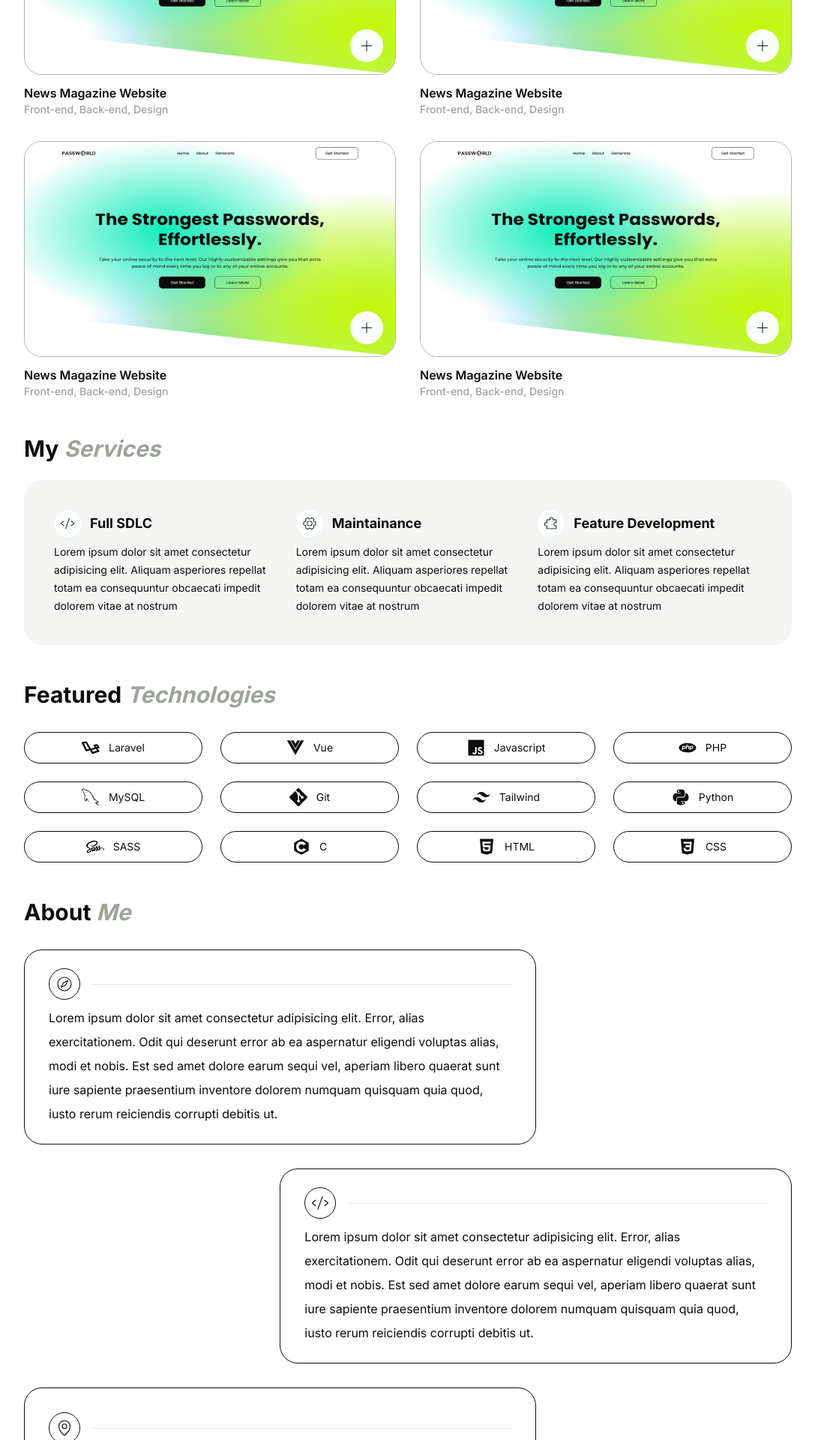
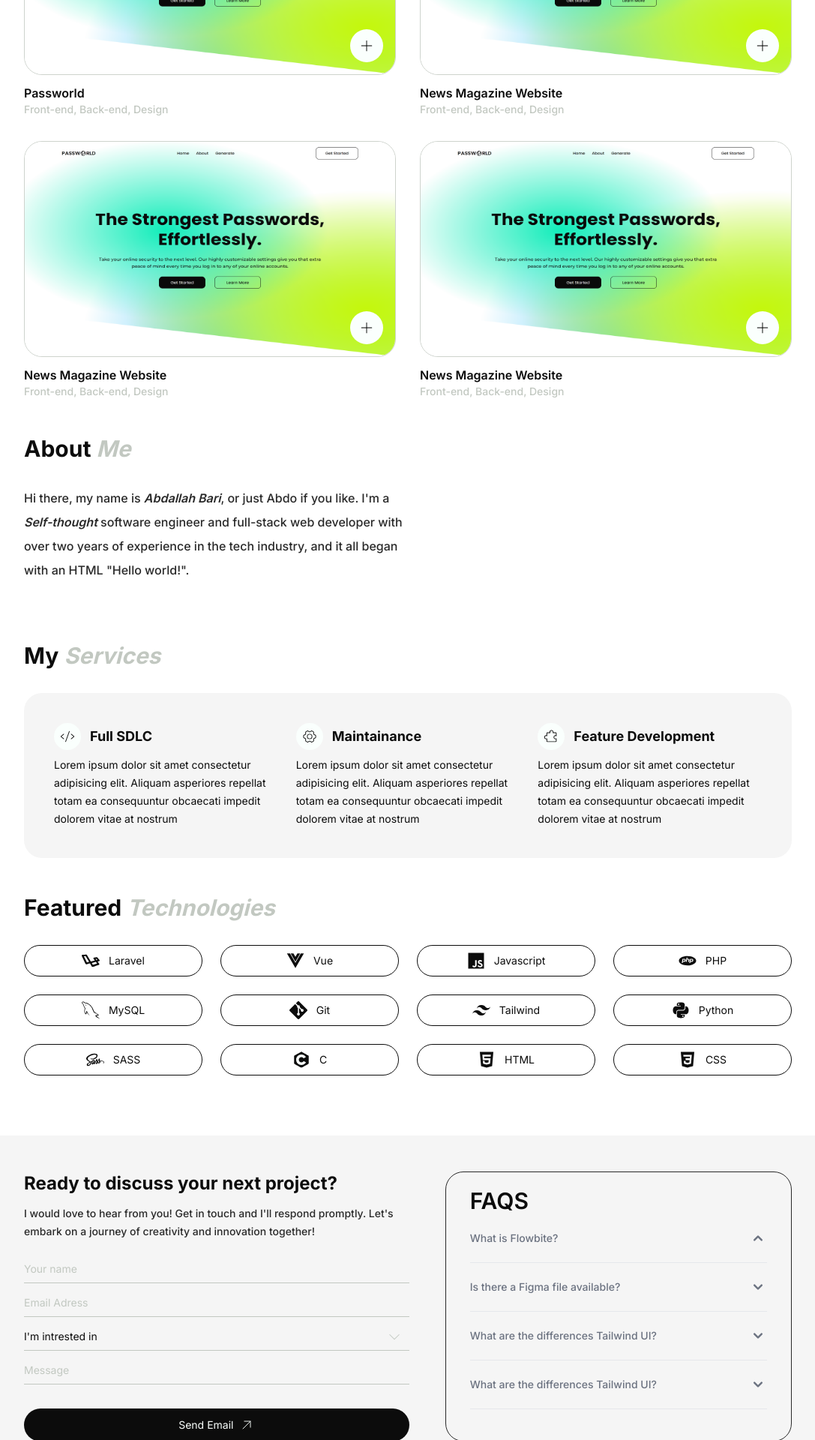
Before and after one commit to Abdallah01win/Portfolio, a Vue app: page / in a window 1280 px wide. Shown: the part 860-2780 px from the top of the page at 75% size, without its empty margins (96-1183 px from the left). Built offline with nearby package versions, Linux system fonts and the light colour scheme.

Commit message:
restyling contact, about and footer  and initial copy

```diff
--- a/src/components/AboutMe.vue
+++ b/src/components/AboutMe.vue
@@ -10,7 +10,7 @@
       <span>About </span>
       <span class="text-myGray-500 italic">Me</span>
     </h2>
-    <div class="grid grid-cols-3 gap-y-8">
+    <!-- <div class="grid grid-cols-3 gap-y-8">
       <div class="rounded-3xl border border-myDark-100 px-8 py-6 col-span-2">
         <div class="flex items-center gap-x-4 mb-2">
           <div class="p-2 border border-myDark-100 rounded-full w-fit">
@@ -18,8 +18,7 @@
           </div>
           <hr class="w-full" />
         </div>
-        <p class="leading-8 font-normal text-base">
-          <!-- English and relizing i love tech and giving up the masters -->
+        <p class="leading-8 font-normal text-base text-myDark-400">
           Lorem ipsum dolor sit amet consectetur adipisicing elit. Error, alias
           exercitationem. Odit qui deserunt error ab ea aspernatur eligendi
           voluptas alias, modi et nobis. Est sed amet dolore earum sequi vel,
@@ -37,8 +36,7 @@
           </div>
           <hr class="w-full" />
         </div>
-        <p class="leading-8 font-normal text-base">
-          <!-- The strugel and journy to learn  -->
+        <p class="leading-8 font-normal text-base text-myDark-400">
           Lorem ipsum dolor sit amet consectetur adipisicing elit. Error, alias
           exercitationem. Odit qui deserunt error ab ea aspernatur eligendi
           voluptas alias, modi et nobis. Est sed amet dolore earum sequi vel,
@@ -56,8 +54,7 @@
           </div>
           <hr class="w-full" />
         </div>
-        <p class="leading-8 font-normal text-base">
-          <!-- The present and idk what else -->
+        <p class="leading-8 font-normal text-base text-myDark-400">
           Lorem ipsum dolor sit amet consectetur adipisicing elit. Error, alias
           exercitationem. Odit qui deserunt error ab ea aspernatur eligendi
           voluptas alias, modi et nobis. Est sed amet dolore earum sequi vel,
@@ -75,8 +72,7 @@
           </div>
           <hr class="w-full" />
         </div>
-        <p class="leading-8 font-normal text-base">
-          <!-- The future vision and how you want to grow as dev -->
+        <p class="leading-8 font-normal text-base text-myDark-400">
           Lorem ipsum dolor sit amet consectetur adipisicing elit. Error, alias
           exercitationem. Odit qui deserunt error ab ea aspernatur eligendi
           voluptas alias, modi et nobis. Est sed amet dolore earum sequi vel,
@@ -85,6 +81,16 @@
           debitis ut.
         </p>
       </div>
+    </div> -->
+    <div class="grid grid-cols-2">
+      <div>
+        <p class="leading-8 text-base text-myDark-400">
+          Hi there, my name is <span class="italic font-semibold">Abdallah Bari</span>, or just Abdo if you like. I'm a <span class="italic font-semibold">Self-thought</span> software engineer and full-stack web developer with over two years of experience in the tech industry, and it all began with an HTML "Hello world!".
+        </p>
+      </div>
+
+      <div>
+      </div>
     </div>
   </section>
 </template>
--- a/src/components/Contact.vue
+++ b/src/components/Contact.vue
@@ -3,50 +3,43 @@
 import FAQSection from "./FAQSection.vue";
 </script>
 <template>
-  <section class="xl:max-w-[1024px] mx-auto my-12 grid grid-cols-2 gap-x-8">
-<div class="">
-  <div>
-    <h2 class="text-3xl font-semibold mb-3">Feel free to ask anything</h2>
-    <p class="leading-relaxed">Lorem ipsum dolor sit amet consectetur adipisicing elit. Perferendis voluptatibus fugit aperiam dolores veniam quos hic nobis eveniet at quae.</p>
-  </div>
-  <FAQSection />
-</div>
-    <div class="bg-myGray-600 p-10 rounded-3xl">
-      <div class="mb-4">
-        <!-- <h2 class="text-5xl font-bold mb-3">Have an Idea? I got the skills.</h2>
-        <p class="leading-8 font-normal">
-          Let's work together to make your visions a reality. Tell us more about
-          yourself and what's on your mind. Lorem ipsum dolor sit amet, consectetur adipisicing elit. Ut, cumque. Lorem ipsum dolor sit amet consectetur adipisicing elit. Assumenda laudantium quibusdam cupiditate doloribus, architecto voluptates optio mollitia obcaecati. Lorem ipsum dolor sit amet consectetur adipisicing elit.
-        </p> -->
-        <h2>Feel free to ask anything:</h2>
-      </div>
-      <div class="/grid /grid-cols-2 /gap-x-8">
-        <form action="#" method="post" class="flex flex-col gap-y-2 mt-4">
+  <section class="bg-myGray-600 p-12 my-20 rounded-3xl ">
+    <div class="rounded-3xl xl:max-w-[1024px] mx-auto">
+      <div class="grid grid-cols-[1fr,0.9fr] gap-x-12 ">
+        <form action="#" method="post" class="flex flex-col gap-y-2">
+          <div class="mb-3">
+            <h2 class="text-2xl font-bold mb-3">Ready to discuss your next project?</h2>
+            <p class="leading-6 text-myDark-400">I would love to hear from you! Get in touch and I'll respond
+              promptly.
+              Let's
+              embark on a
+              journey of creativity and innovation together!</p>
+          </div>
           <input type="text" name="name" id="name" placeholder="Your name"
             class="bg-transparent border-b border-myGray-500 py-2 placeholder:text-myGray-500 placeholder:font-normal focus:outline-none" />
           <input type="email" name="email" id="email" placeholder="Email Adress"
             class="bg-transparent border-b border-myGray-500 py-2 placeholder:text-myGray-500 placeholder:font-normal focus:outline-none" />
           <select name="intrest" id="intrest"
-            class="bg-transparent border-b border-myGray-500 py-2 focus:outline-none select">
+            class="bg-transparent border-b border-myGray-500 py-2 focus:outline-none font-normal select">
+            <option value="" class="text-myGray-500">I'm intrested in</option>
             <option value="full-stack">Full-Stack Web Application</option>
             <option value="front">Front-End Web Application</option>
             <option value="api">API Development</option>
             <option value="other">Other</option>
           </select>
-          <input type="text" name="description" placeholder="Short description of your project"
+          <input type="text" name="description" placeholder="Message"
             class="bg-transparent border-b border-myGray-500 py-2 placeholder:text-myGray-500 placeholder:font-normal focus:outline-none" />
-          <button class="rounded-full py-3 px-6 bg-myDark-100 text-myWhite gap-x-2 flex justify-center font-normal mt-5">
+          <button class="rounded-full py-3 px-6 bg-myDark-100 text-myWhite gap-x-2 flex justify-center font-normal mt-6">
             <span>Send Email</span>
             <span>
               <ArrowUp class="w-5" />
             </span>
           </button>
         </form>
-        <!-- <div class="flex items-center justify-center ">
-            <div class="border border-myDark-100 rounded-full p-20">
-                <ArrowUp class="w-8"/>
-            </div>
-        </div> -->
+
+        <div class="">
+          <FAQSection />
+        </div>
       </div>
     </div>
   </section>
@@ -54,7 +47,6 @@
 
 <style scoped>
 .select {
-  color: #969696;
   appearance: none;
   -webkit-appearance: none;
   -moz-appearance: none;
--- a/src/components/FAQSection.vue
+++ b/src/components/FAQSection.vue
@@ -1,47 +1,110 @@
 <template>
-
-<div id="accordion-flush" data-accordion="collapse" data-active-classes="bg-white dark:bg-gray-900 text-gray-900 dark:text-white" data-inactive-classes="text-gray-500 dark:text-gray-400">
+  <div class="rounded-3xl border border-myDark-400 px-8 py-5 h-full">
+    <div class="text-3xl font-semibold">FAQS</div>
+    <div id="accordion-flush" data-accordion="collapse"
+      data-active-classes="bg-white dark:bg-gray-900 text-gray-900 dark:text-white"
+      data-inactive-classes="text-gray-500 dark:text-gray-400">
       <h2 id="accordion-flush-heading-1">
-    <button type="button" class="flex items-center justify-between w-full py-5 font-medium text-left text-gray-500 border-b border-gray-200 dark:border-gray-700 dark:text-gray-400" data-accordion-target="#accordion-flush-body-1" aria-expanded="true" aria-controls="accordion-flush-body-1">
+        <button type="button"
+          class="flex items-center justify-between w-full py-5 font-medium text-left text-gray-500 border-b border-gray-200 dark:border-gray-700 dark:text-gray-400"
+          data-accordion-target="#accordion-flush-body-1" aria-expanded="true" aria-controls="accordion-flush-body-1">
           <span>What is Flowbite?</span>
-      <svg data-accordion-icon class="w-6 h-6 rotate-180 shrink-0" fill="currentColor" viewBox="0 0 20 20" xmlns="http://www.w3.org/2000/svg"><path fill-rule="evenodd" d="M5.293 7.293a1 1 0 011.414 0L10 10.586l3.293-3.293a1 1 0 111.414 1.414l-4 4a1 1 0 01-1.414 0l-4-4a1 1 0 010-1.414z" clip-rule="evenodd"></path></svg>
+          <svg data-accordion-icon class="w-6 h-6 rotate-180 shrink-0" fill="currentColor" viewBox="0 0 20 20"
+            xmlns="http://www.w3.org/2000/svg">
+            <path fill-rule="evenodd"
+              d="M5.293 7.293a1 1 0 011.414 0L10 10.586l3.293-3.293a1 1 0 111.414 1.414l-4 4a1 1 0 01-1.414 0l-4-4a1 1 0 010-1.414z"
+              clip-rule="evenodd"></path>
+          </svg>
         </button>
       </h2>
       <div id="accordion-flush-body-1" class="hidden" aria-labelledby="accordion-flush-heading-1">
         <div class="py-5 border-b border-gray-200 dark:border-gray-700">
-      <p class="mb-2 text-gray-500 dark:text-gray-400">Flowbite is an open-source library of interactive components built on top of Tailwind CSS including buttons, dropdowns, modals, navbars, and more.</p>
-      <p class="text-gray-500 dark:text-gray-400">Check out this guide to learn how to <a href="/docs/getting-started/introduction/" class="text-blue-600 dark:text-blue-500 hover:underline">get started</a> and start developing websites even faster with components on top of Tailwind CSS.</p>
+          <p class="mb-2 text-gray-500 dark:text-gray-400">Flowbite is an open-source library of interactive components
+            built on top of Tailwind CSS including buttons, dropdowns, modals, navbars, and more.</p>
+          <p class="text-gray-500 dark:text-gray-400">Check out this guide to learn how to <a
+              href="/docs/getting-started/introduction/" class="text-blue-600 dark:text-blue-500 hover:underline">get
+              started</a> and start developing websites even faster with components on top of Tailwind CSS.</p>
         </div>
       </div>
       <h2 id="accordion-flush-heading-2">
-    <button type="button" class="flex items-center justify-between w-full py-5 font-medium text-left text-gray-500 border-b border-gray-200 dark:border-gray-700 dark:text-gray-400" data-accordion-target="#accordion-flush-body-2" aria-expanded="false" aria-controls="accordion-flush-body-2">
+        <button type="button"
+          class="flex items-center justify-between w-full py-5 font-medium text-left text-gray-500 border-b border-gray-200 dark:border-gray-700 dark:text-gray-400"
+          data-accordion-target="#accordion-flush-body-2" aria-expanded="false" aria-controls="accordion-flush-body-2">
           <span>Is there a Figma file available?</span>
-      <svg data-accordion-icon class="w-6 h-6 shrink-0" fill="currentColor" viewBox="0 0 20 20" xmlns="http://www.w3.org/2000/svg"><path fill-rule="evenodd" d="M5.293 7.293a1 1 0 011.414 0L10 10.586l3.293-3.293a1 1 0 111.414 1.414l-4 4a1 1 0 01-1.414 0l-4-4a1 1 0 010-1.414z" clip-rule="evenodd"></path></svg>
+          <svg data-accordion-icon class="w-6 h-6 shrink-0" fill="currentColor" viewBox="0 0 20 20"
+            xmlns="http://www.w3.org/2000/svg">
+            <path fill-rule="evenodd"
+              d="M5.293 7.293a1 1 0 011.414 0L10 10.586l3.293-3.293a1 1 0 111.414 1.414l-4 4a1 1 0 01-1.414 0l-4-4a1 1 0 010-1.414z"
+              clip-rule="evenodd"></path>
+          </svg>
         </button>
       </h2>
       <div id="accordion-flush-body-2" class="hidden" aria-labelledby="accordion-flush-heading-2">
         <div class="py-5 border-b border-gray-200 dark:border-gray-700">
-      <p class="mb-2 text-gray-500 dark:text-gray-400">Flowbite is first conceptualized and designed using the Figma software so everything you see in the library has a design equivalent in our Figma file.</p>
-      <p class="text-gray-500 dark:text-gray-400">Check out the <a href="https://flowbite.com/figma/" class="text-blue-600 dark:text-blue-500 hover:underline">Figma design system</a> based on the utility classes from Tailwind CSS and components from Flowbite.</p>
+          <p class="mb-2 text-gray-500 dark:text-gray-400">Flowbite is first conceptualized and designed using the Figma
+            software so everything you see in the library has a design equivalent in our Figma file.</p>
+          <p class="text-gray-500 dark:text-gray-400">Check out the <a href="https://flowbite.com/figma/"
+              class="text-blue-600 dark:text-blue-500 hover:underline">Figma design system</a> based on the utility
+            classes from Tailwind CSS and components from Flowbite.</p>
         </div>
     </div>
     <h2 id="accordion-flush-heading-3">
-    <button type="button" class="flex items-center justify-between w-full py-5 font-medium text-left text-gray-500 border-b border-gray-200 dark:border-gray-700 dark:text-gray-400" data-accordion-target="#accordion-flush-body-3" aria-expanded="false" aria-controls="accordion-flush-body-3">
-      <span>What are the differences between Flowbite and Tailwind UI?</span>
-      <svg data-accordion-icon class="w-6 h-6 shrink-0" fill="currentColor" viewBox="0 0 20 20" xmlns="http://www.w3.org/2000/svg"><path fill-rule="evenodd" d="M5.293 7.293a1 1 0 011.414 0L10 10.586l3.293-3.293a1 1 0 111.414 1.414l-4 4a1 1 0 01-1.414 0l-4-4a1 1 0 010-1.414z" clip-rule="evenodd"></path></svg>
+      <button type="button"
+        class="flex items-center justify-between w-full py-5 font-medium text-left text-gray-500 border-b border-gray-200 dark:border-gray-700 dark:text-gray-400"
+        data-accordion-target="#accordion-flush-body-3" aria-expanded="false" aria-controls="accordion-flush-body-3">
+        <span>What are the differences Tailwind UI?</span>
+        <svg data-accordion-icon class="w-6 h-6 shrink-0" fill="currentColor" viewBox="0 0 20 20"
+          xmlns="http://www.w3.org/2000/svg">
+          <path fill-rule="evenodd"
+            d="M5.293 7.293a1 1 0 011.414 0L10 10.586l3.293-3.293a1 1 0 111.414 1.414l-4 4a1 1 0 01-1.414 0l-4-4a1 1 0 010-1.414z"
+            clip-rule="evenodd"></path>
+        </svg>
       </button>
     </h2>
     <div id="accordion-flush-body-3" class="hidden" aria-labelledby="accordion-flush-heading-3">
       <div class="py-5 border-b border-gray-200 dark:border-gray-700">
-      <p class="mb-2 text-gray-500 dark:text-gray-400">The main difference is that the core components from Flowbite are open source under the MIT license, whereas Tailwind UI is a paid product. Another difference is that Flowbite relies on smaller and standalone components, whereas Tailwind UI offers sections of pages.</p>
-      <p class="mb-2 text-gray-500 dark:text-gray-400">However, we actually recommend using both Flowbite, Flowbite Pro, and even Tailwind UI as there is no technical reason stopping you from using the best of two worlds.</p>
+        <p class="mb-2 text-gray-500 dark:text-gray-400">The main difference is that the core components from Flowbite
+          are open source under the MIT license, whereas Tailwind UI is a paid product. Another difference is that
+          Flowbite relies on smaller and standalone components, whereas Tailwind UI offers sections of pages.</p>
+        <p class="mb-2 text-gray-500 dark:text-gray-400">However, we actually recommend using both Flowbite, Flowbite
+          Pro, and even Tailwind UI as there is no technical reason stopping you from using the best of two worlds.</p>
         <p class="mb-2 text-gray-500 dark:text-gray-400">Learn more about these technologies:</p>
         <ul class="pl-5 text-gray-500 list-disc dark:text-gray-400">
-        <li><a href="https://flowbite.com/pro/" class="text-blue-600 dark:text-blue-500 hover:underline">Flowbite Pro</a></li>
-        <li><a href="https://tailwindui.com/" rel="nofollow" class="text-blue-600 dark:text-blue-500 hover:underline">Tailwind UI</a></li>
+          <li><a href="https://flowbite.com/pro/" class="text-blue-600 dark:text-blue-500 hover:underline">Flowbite
+              Pro</a></li>
+          <li><a href="https://tailwindui.com/" rel="nofollow"
+              class="text-blue-600 dark:text-blue-500 hover:underline">Tailwind UI</a></li>
+        </ul>
+      </div>
+    </div>
+    <h2 id="accordion-flush-heading-3">
+      <button type="button"
+        class="flex items-center justify-between w-full py-5 font-medium text-left text-gray-500 border-b border-gray-200 dark:border-gray-700 dark:text-gray-400"
+        data-accordion-target="#accordion-flush-body-3" aria-expanded="false" aria-controls="accordion-flush-body-3">
+        <span>What are the differences Tailwind UI?</span>
+        <svg data-accordion-icon class="w-6 h-6 shrink-0" fill="currentColor" viewBox="0 0 20 20"
+          xmlns="http://www.w3.org/2000/svg">
+          <path fill-rule="evenodd"
+            d="M5.293 7.293a1 1 0 011.414 0L10 10.586l3.293-3.293a1 1 0 111.414 1.414l-4 4a1 1 0 01-1.414 0l-4-4a1 1 0 010-1.414z"
+            clip-rule="evenodd"></path>
+        </svg>
+      </button>
+    </h2>
+    <div id="accordion-flush-body-3" class="hidden" aria-labelledby="accordion-flush-heading-3">
+      <div class="py-5 border-b border-gray-200 dark:border-gray-700">
+        <p class="mb-2 text-gray-500 dark:text-gray-400">The main difference is that the core components from Flowbite
+          are open source under the MIT license, whereas Tailwind UI is a paid product. Another difference is that
+          Flowbite relies on smaller and standalone components, whereas Tailwind UI offers sections of pages.</p>
+        <p class="mb-2 text-gray-500 dark:text-gray-400">However, we actually recommend using both Flowbite, Flowbite
+          Pro, and even Tailwind UI as there is no technical reason stopping you from using the best of two worlds.</p>
+        <p class="mb-2 text-gray-500 dark:text-gray-400">Learn more about these technologies:</p>
+        <ul class="pl-5 text-gray-500 list-disc dark:text-gray-400">
+          <li><a href="https://flowbite.com/pro/" class="text-blue-600 dark:text-blue-500 hover:underline">Flowbite
+              Pro</a></li>
+          <li><a href="https://tailwindui.com/" rel="nofollow"
+              class="text-blue-600 dark:text-blue-500 hover:underline">Tailwind UI</a></li>
         </ul>
       </div>
     </div>
   </div>
-
-</template>
+</div></template>
--- a/src/components/Footer.vue
+++ b/src/components/Footer.vue
@@ -6,10 +6,7 @@
 </script>
 <template>
     <footer class="xl:max-w-[1024px] mx-auto">
-
-        <div></div>
-
-        <div class="flex items-center justify-between  border-t border-myGray-500/80 py-6 ">
+        <div class="flex items-center justify-between  border-t border-myGray-500/80 py-5 ">
             <div class="">2023 &#169; By <span class="font-semibold">Abdallah Bari</span></div>
             <div class="flex items-center gap-x-5">
                 <span>
--- a/src/components/Projects.vue
+++ b/src/components/Projects.vue
@@ -12,16 +12,17 @@
     GithubLogo,
   },
   setup() {
-    const showDiv = ref([]);
+    const showDiv = ref([])
     const items = [
       {
-        title: "News Magazine Website",
+        title: "Passworld",
         tasks: "Front-end, Back-end, Design",
         discription:
           "Lorem, ipsum dolor sit amet consectetur adipisicing elit. Ea, quidem natus dolore repellendus quasi aliquid, molestias recusandae tempora odio excepturi, aut laboriosam distinctio nulla fuga.",
         image: "src/assets/images/passworld.png",
-        repo: "https://www.github.com/abdallah01win/portfolio",
-        preview: ""
+        repo: "https://github.com/Abdallah01win/generated-passwords/tree/mine",
+        preview: "https://passworld.pages.dev/",
+
       },
       {
         title: "News Magazine Website",
@@ -64,7 +65,7 @@
 <template>
   <section class="xl:max-w-[1024px] mx-auto mb-12">
     <h2 class="text-3xl font-bold mb-8">
-      <span>Featured </span>
+      <span>My </span>
       <span class="text-myGray-500 italic">Projects</span>
     </h2>
 
@@ -86,10 +87,10 @@
             class="bg-myGray-600 rounded-3xl py-4 px-5 h-full relative"
           >
             <div class="flex items-center gap-x-3 mb-3">
-              <a :href="item.repo" class="p-2 bg-myWhite rounded-full w-fit">
+              <a :href="item.repo" target="_blank" class="p-2 bg-myWhite rounded-full w-fit">
                 <GithubLogo class="w-5 fill-myDark-100" />
               </a>
-              <a :href="item.preview" class="p-2 bg-myWhite rounded-full w-fit">
+              <a :href="item.preview" target="_blank" class="p-2 bg-myWhite rounded-full w-fit">
                 <ArrowUp class="w-5 fill-myDark-100" />
               </a>
             </div>
--- a/src/components/Services.vue
+++ b/src/components/Services.vue
@@ -1,19 +1,11 @@
-<script>
+<script setup>
 import Puzzel from './icons/Puzzel.vue';
-//import Maintainance from './icons/Maintainance.vue';
 import Code from './icons/Code.vue';
 import Settings from './icons/Settings.vue';
-export default {
-    components: {
-        Puzzel,
-        Code,
-        Settings
-    }
-}
 </script>
 <template>
     <section class="xl:max-w-[1024px] mx-auto my-12">
-        <h2 class="text-3xl font-bold mb-6">
+        <h2 class="text-3xl font-bold mb-8">
             <span>My </span>
             <span class="text-myGray-500 italic">Services</span>
         </h2>
--- a/src/views/HomeView.vue
+++ b/src/views/HomeView.vue
@@ -11,9 +11,9 @@
   <main>
     <Hero />
     <Projects />
+    <AboutMe />
     <Services />
     <TechStack />
-    <AboutMe />
     <Contact />
   </main>
 </template>
--- a/tailwind.config.js
+++ b/tailwind.config.js
@@ -19,15 +19,15 @@
           '100': '#0C0C0C',
           '200': '#171717',
           '300': '#1D201F',
-          '400': '#29282B'
+          '400': '#292929'
         },
         'myGray': {
           '100': '#F8F8F8',
           '200': '#C4C4C4',
           '300': '#D1DEDE',
           '400': '#A0AAB2',
-          '500': '#9DA39A',
-          '600': '#F5F5F4',
+          '500': '#C2C8C1',
+          '600': '#F5F5F5',
         },
         'myWhite': '#FAFFFD',
       },
```
Also changed, not shown: src/components/Hero.vue (+3 -4 lines), src/components/TechStack.vue (+0 -10 lines). Lines whose indentation alone changed are shown as unchanged.
